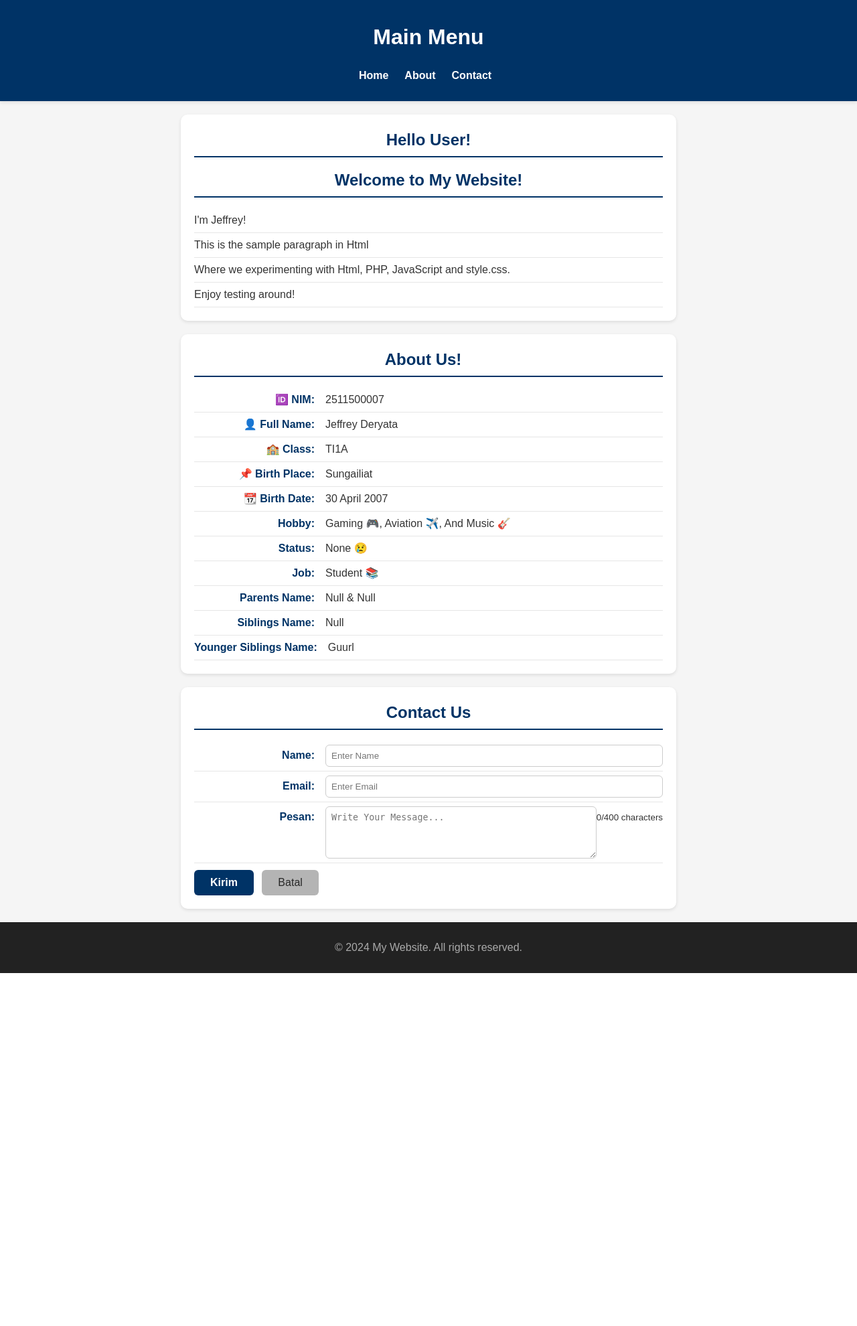
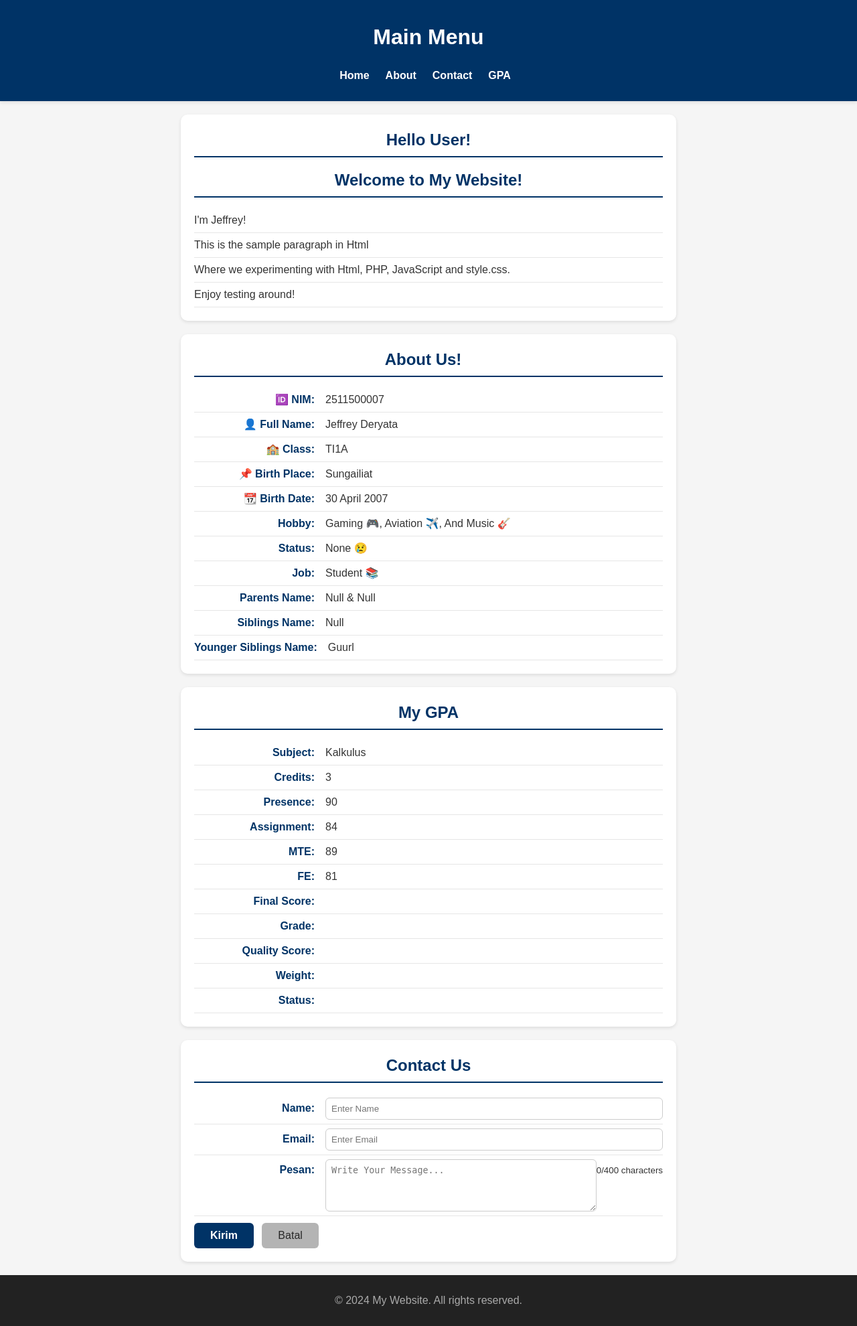
Before and after one commit to 2511500007-Jeffre6098/2511500007-PWB-TI1A-2526, a PHP site: page /pertemuan-06/index.php in a window 1280 px wide. Shown: the whole page at 67% size. Before the commit the page ends 1453 px from the top, so only its background shows below. Run offline with PHP 8.4, Linux system fonts and the light colour scheme.

Commit message:
Add All Basic Variable to Index.php

```diff
--- a/pertemuan-06/index.php
+++ b/pertemuan-06/index.php
@@ -5,7 +5,7 @@
     <meta charset="UTF-8">
     <meta name="viewport" content="width=device-width, initial-scale=1.0">
     <title>Document</title>
-    <link rel="stylesheet" href="style.css">
+    <link rel="stylesheet" href="style.css?v=<?php echo time(); ?>"> <!-- Supaya pas di refresh halaman style.cssnya gak ke cache -->
 </head>
 <script>
     window.onbeforeunload = function() { // Biar pas refresh halaman, posisi scrollnya balik ke atas
@@ -24,6 +24,7 @@
                 <li><a href="#home">Home</a></li>
                 <li><a href="#about">About</a></li>
                 <li><a href="#contact">Contact</a></li>
+                <li><a href="#gpa">GPA</a></li>
             </ul>
         </nav>
     </header>
@@ -59,7 +60,80 @@
             <p><strong>Siblings Name:</strong> Null</p>
             <p><strong>Younger Siblings Name:</strong> Guurl</p>
         </section>
-
+        <section id="gpa">
+        <h2>My GPA</h2>
+        <?php
+        $namaMatkul1 = "Kalkulus";
+        $namaMatkul2 = "Logika Informatika";
+        $namaMatkul3 = "Pengantar Teknik Informatika";
+        $namaMatkul4 = "Aplikasi Perkantoran";
+        $namamatkul5 = "Dasar Basis Data";
+        $sksMatkul1 = "3";
+        $sksMatkul2 = "3";
+        $sksMatkul3 = "3";
+        $sksMatkul4 = "3";
+        $sksMatkul5 = "3";
+        $nilaiHadir1 = "90";
+        $nilaiHadir2 = "96";
+        $nilaiHadir3 = "100";
+        $nilaiHadir4 = "88";
+        $nilaiHadir5 = "100";
+        $nilaiTugas1 = "84";
+        $nilaiTugas2 = "90";
+        $nilaiTugas3 = "100";
+        $nilaiTugas4 = "81";
+        $nilaiTugas5 = "92";
+        $nilaiUTS1 = "89";
+        $nilaiUTS2 = "95";
+        $nilaiUTS3 = "92";
+        $nilaiUTS4 = "86";
+        $nilaiUTS5 = "90";
+        $nilaiUAS1 = "81";
+        $nilaiUAS2 = "89";
+        $nilaiUAS3 = "90";
+        $nilaiUAS4 = "91";
+        $nilaiUAS5 = "86";
+        $nilaiAkhir1 = "";
+        $nilaiAkhir2 = "";
+        $nilaiAkhir3 = "";
+        $nilaiAkhir4 = "";
+        $nilaiAkhir5 = "";
+        $grade1 = "";
+        $grade2 = "";
+        $grade3 = "";
+        $grade4 = "";
+        $grade5 = "";
+        $mutu1 = "";
+        $mutu2 = "";
+        $mutu3 = "";
+        $mutu4 = "";
+        $mutu5 = "";
+        $bobot1 = "";
+        $bobot2 = "";
+        $bobot3 = "";
+        $bobot4 = "";
+        $bobot5 = "";
+        $status1 = "";
+        $status2 = "";
+        $status3 = "";
+        $status4 = "";
+        $status5 = "";
+        $totalBobot = "";
+        $totalSKS = "";
+        $IPK = "";
+        ?>
+        <p><strong>Subject:</strong><?php echo $namaMatkul1?></p>
+        <p><strong>Credits:</strong><?php echo $sksMatkul1?></p>
+        <p><strong>Presence:</strong><?php echo $nilaiHadir1?></p>
+        <p><strong>Assignment:</strong><?php echo $nilaiTugas1?></p>
+        <p><strong>MTE:</strong><?php echo $nilaiUTS1?></p>
+        <p><strong>FE:</strong><?php echo $nilaiUAS1?></p>
+        <p><strong>Final Score:</strong><?php ?></p>
+        <p><strong>Grade:</strong><?php ?></p>
+        <p><strong>Quality Score:</strong><?php ?></p>
+        <p><strong>Weight:</strong><?php ?></p>
+        <p><strong>Status:</strong><?php ?></p>
+        </section>
         <section id="contact">
             <h2>Contact Us</h2>
             <form action="" method="get">
--- a/pertemuan-06/style.css
+++ b/pertemuan-06/style.css
@@ -63,6 +63,7 @@ header li a:active {
 
 #home,
 #about,
+#gpa,
 #contact {
     background-color: #ffffff;
     border-radius: 10px;
@@ -74,6 +75,7 @@ header li a:active {
 
 #home h2,
 #about h2,
+#gpa h2,
 #contact h2 {
     color: #003366;
     margin-top: 0;
@@ -85,6 +87,7 @@ header li a:active {
 
 #home p,
 #about p,
+#gpa p,
 #contact label {
     display: flex;
     justify-content: flex-start;
@@ -95,6 +98,7 @@ header li a:active {
 }
 
 #about strong,
+#gpa strong,
 #contact label>span {
     min-width: 180px;
     color: #003366;
@@ -199,12 +203,14 @@ footer {
 
     #home p,
     #about p,
+    #gpa p,
     #contact label {
         flex-direction: column;
         align-items: flex-start;
     }
 
     #home h2,
+    #gpa h2,
     #about strong,
     #contact label>span {
         text-align: left;
```
